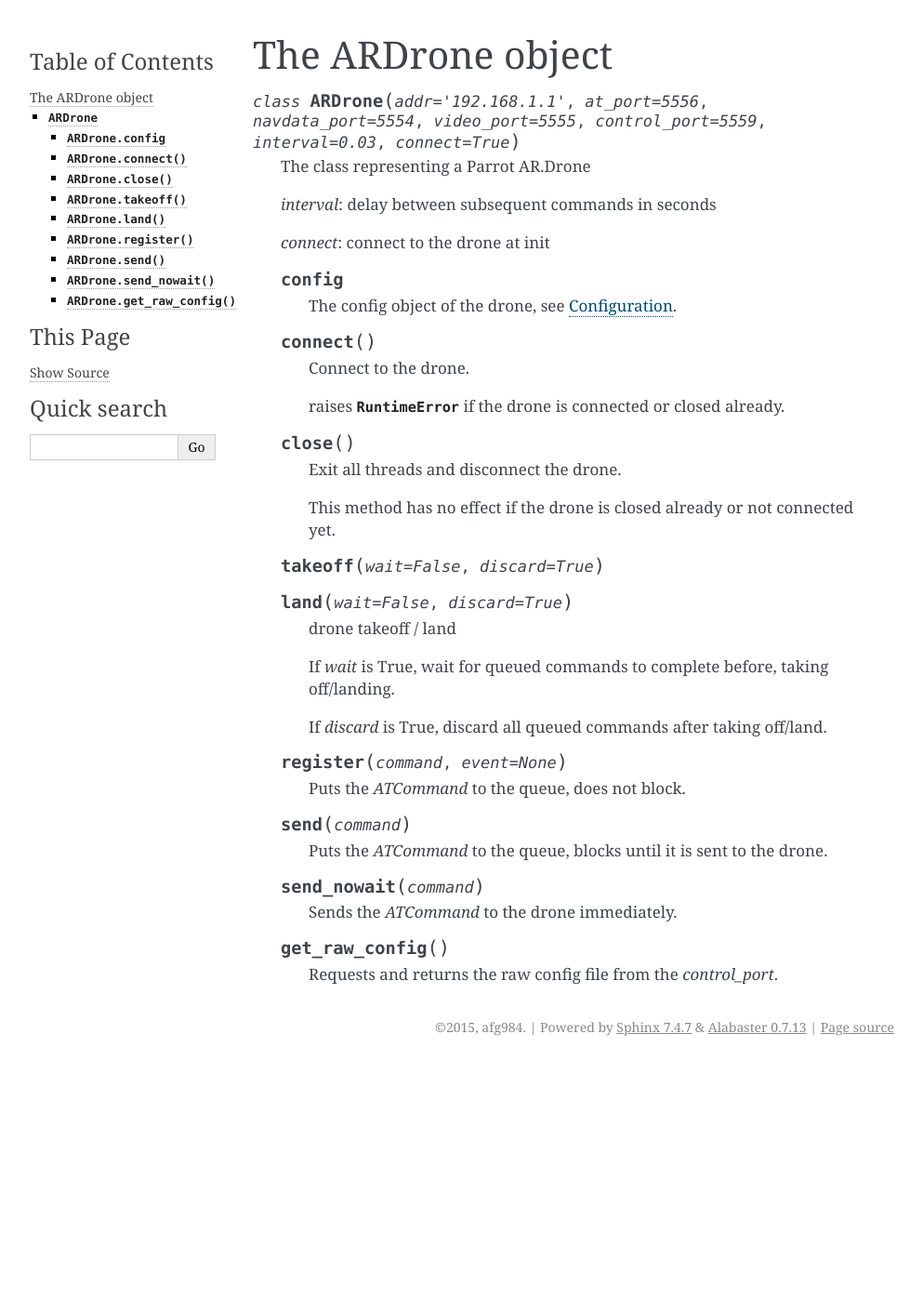
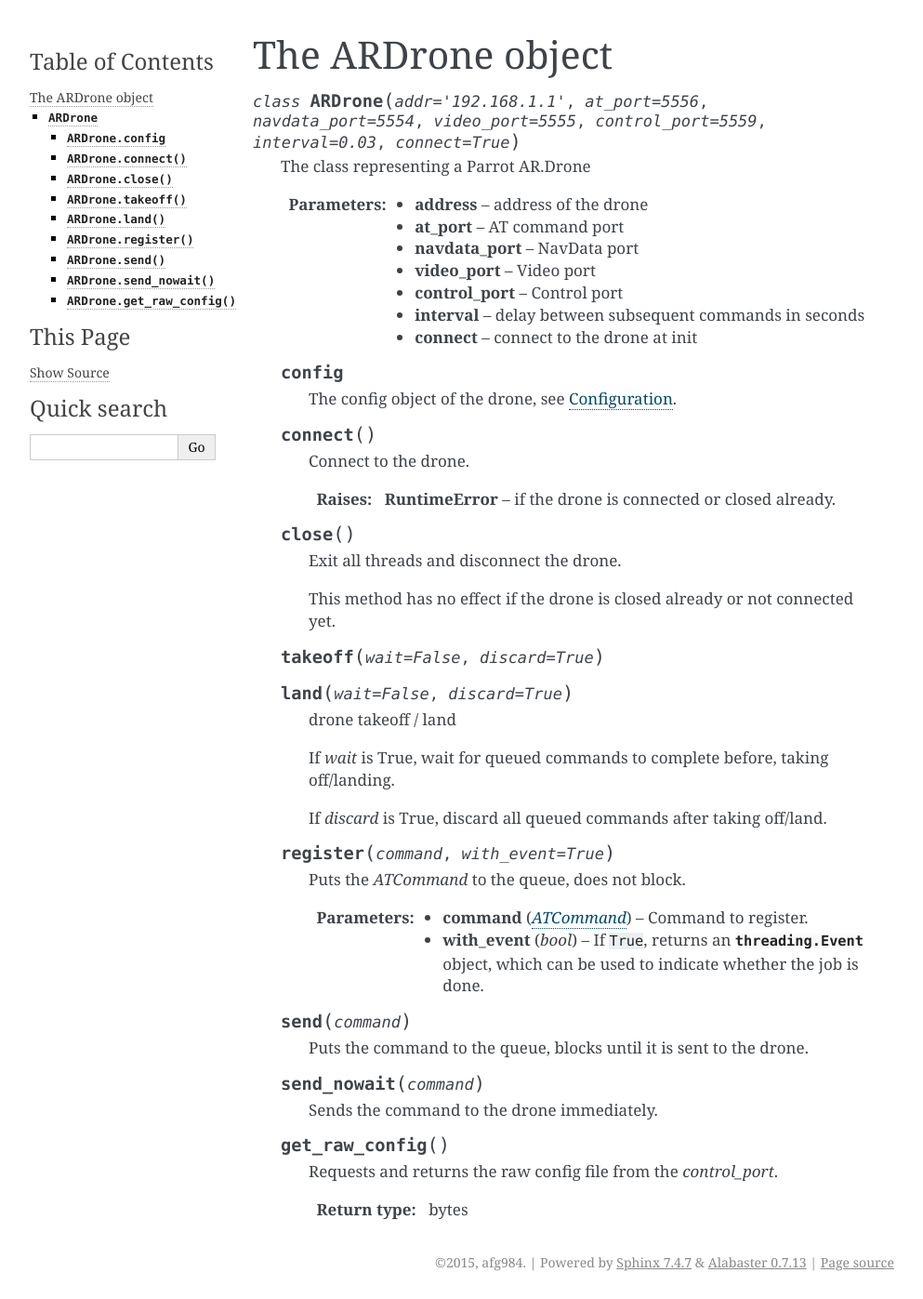
Before and after one commit to afq984/pyardrone, a Sphinx documentation site: the page built from docs/ardrone.rst, in a window 1280 px wide. Shown: the whole page at 93% size, without its empty margins (148-1141 px from the left). Built offline with Sphinx 7.4.7, drawn with Linux system fonts in a browser that asks for light colours; before the commit the page ends 1144 px from its top, so only the background shows below that.

Commit message:
revise docs

```diff
--- a/docs/ardrone.rst
+++ b/docs/ardrone.rst
@@ -5,9 +5,13 @@
 
     The class representing a Parrot AR.Drone
 
-    *interval*: delay between subsequent commands in seconds
-
-    *connect*: connect to the drone at init
+    :param address: address of the drone
+    :param at_port: AT command port
+    :param navdata_port: NavData port
+    :param video_port: Video port
+    :param control_port: Control port
+    :param interval: delay between subsequent commands in seconds
+    :param connect: connect to the drone at init
 
     .. attribute:: config
 
@@ -17,7 +21,7 @@
 
         Connect to the drone.
 
-        raises :py:exc:`RuntimeError` if the drone is connected or closed already.
+        :raises RuntimeError: if the drone is connected or closed already.
 
     .. method:: close()
 
@@ -35,18 +39,23 @@
 
         If *discard* is True, discard all queued commands after taking off/land.
 
-    .. method:: register(command, event=None)
+    .. method:: register(command, with_event=True)
 
         Puts the *ATCommand* to the queue, does not block.
 
+        :param ATCommand command: Command to register.
+        :param bool with_event: If ``True``, returns an :py:class:`threading.Event` object, which can be used to indicate whether the job is done.
+
     .. method:: send(command)
 
-        Puts the *ATCommand* to the queue, blocks until it is sent to the drone.
+        Puts the command to the queue, blocks until it is sent to the drone.
 
     .. method:: send_nowait(command)
 
-        Sends the *ATCommand* to the drone immediately.
+        Sends the command to the drone immediately.
 
     .. method:: get_raw_config()
 
         Requests and returns the raw config file from the *control_port*.
+
+        :rtype: bytes
```
Also changed, not shown: docs/at.rst (+13 -16 lines).
